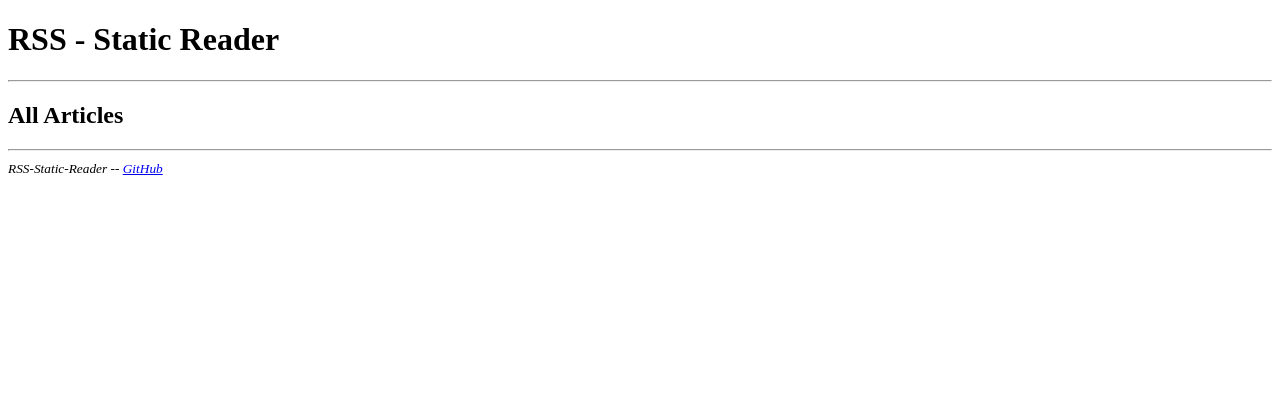
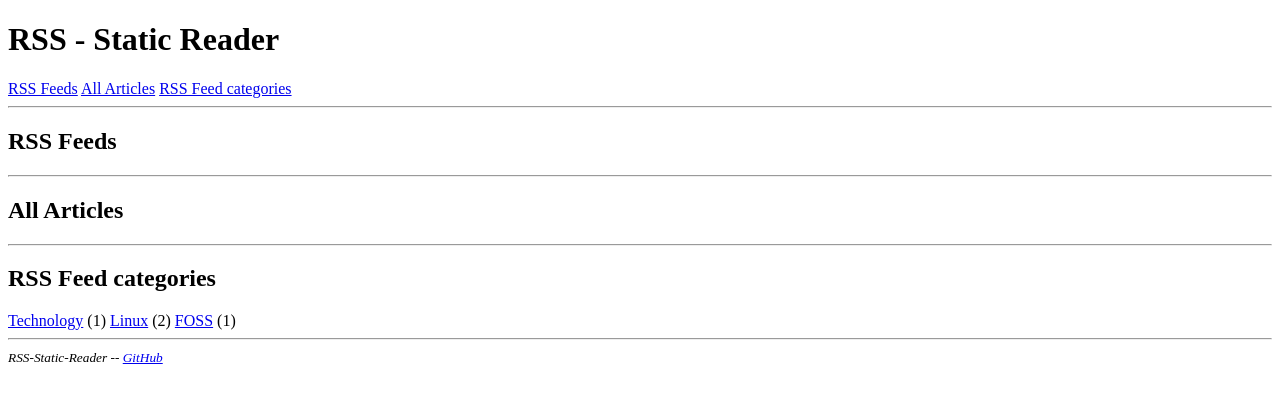
Before and after one commit to Florke64/rss-static-reader, a plain HTML site: page html_template/index.html in a window 1280 px wide. Drawn offline with Linux system fonts and the light colour scheme.

Commit message:
Added index.html output template.

```diff
--- a/html_template/index.html
+++ b/html_template/index.html
@@ -20,13 +20,13 @@
 <body>
 	<header>
 		<h1>RSS - Static Reader</h1>
-<!--			<a href="#rss_feeds">RSS Feeds</a>-->
-<!--			<a href="#articles">All Articles</a>-->
-<!--			<a href="#categories">RSS Feed categories</a>-->
+			<a href="#rss_feeds">RSS Feeds</a>
+			<a href="#articles">All Articles</a>
+			<a href="#categories">RSS Feed categories</a>
 		<hr/>
 
-<!--		<h2 id="rss_feeds">RSS Feeds</h2>&lt;!&ndash;__RSS_FEED_SOURCES_DEDICATED_LINKS__&ndash;&gt;-->
-<!--		<hr/>-->
+		<h2 id="rss_feeds">RSS Feeds</h2><!--__RSS_FEED_SOURCES_DEDICATED_LINKS__-->
+		<hr/>
 	</header>
 
 	<main>
@@ -35,11 +35,11 @@
 	</main>
 
 	<footer>
-<!--		<h2 id="categories">RSS Feed categories</h2>-->
-<!--		<span><a href="rss-category/technology.html">Technology</a> (1)</span>-->
-<!--		<span><a href="rss-category/linux.html">Linux</a> (2)</span>-->
-<!--		<span><a href="rss-category/foss.html">FOSS</a> (1)</span>-->
-<!--		<hr/>-->
+		<h2 id="categories">RSS Feed categories</h2>
+		<span><a href="rss-category/technology.html">Technology</a> (1)</span>
+		<span><a href="rss-category/linux.html">Linux</a> (2)</span>
+		<span><a href="rss-category/foss.html">FOSS</a> (1)</span>
+		<hr/>
 
 		<small><i>RSS-Static-Reader -- <a href="https://github.com/flrque">GitHub</a></i></small>
 	</footer>
```
